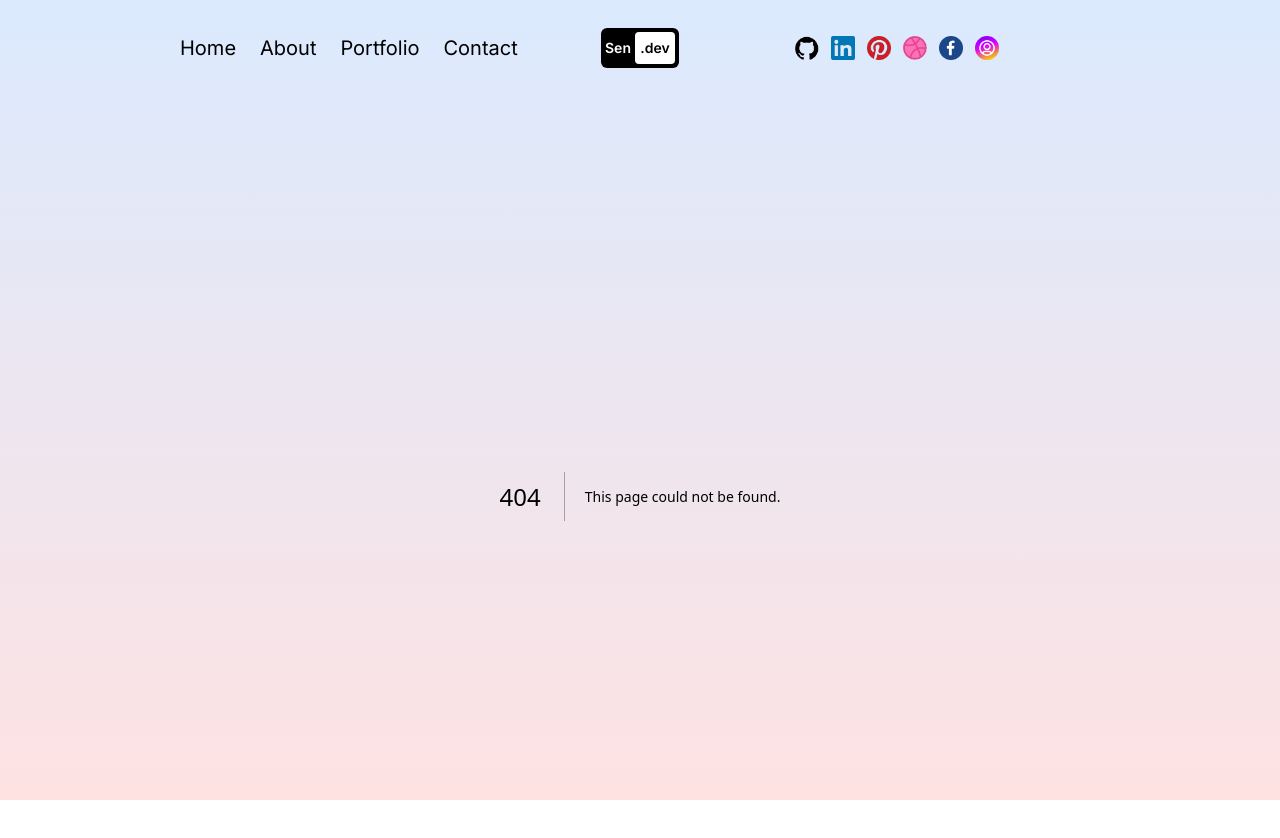
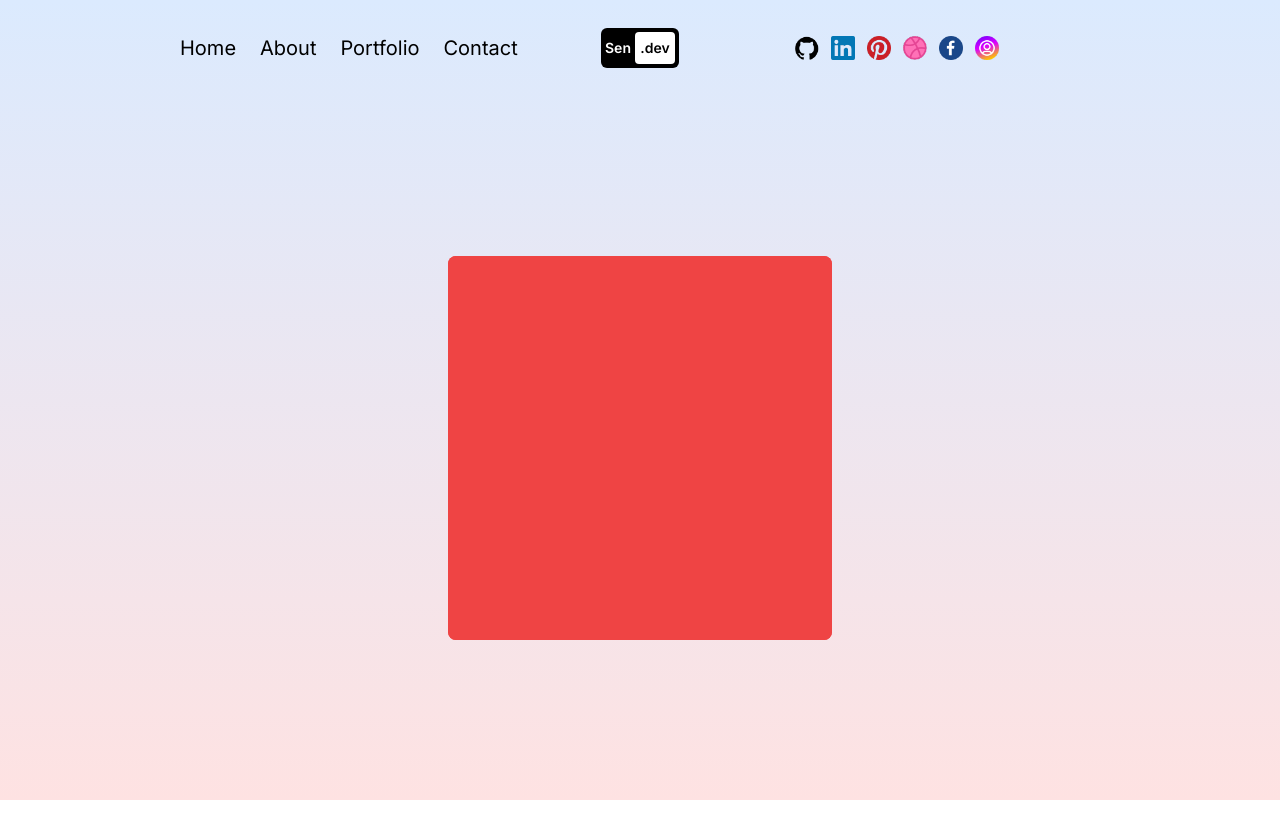
Before and after one commit to Isur-Sen9828/Isur-Sen98, a Next.js app: page /testanimations in a window 1280 px wide. Before the commit this address had no page. Shown: the top 838 px of the page. After the commit the page ends 800 px from the top, so only its background shows below. Built offline with nearby package versions, Linux system fonts and the light colour scheme.

Commit message:
completed side bar animations and effects

```diff
--- /dev/null
+++ b/src/app/testanimations/page.jsx
@@ -0,0 +1,44 @@
+"use client"
+
+import React from 'react'
+import {motion} from 'framer-motion'
+
+const TestPage = () => {
+  const variants = {
+    variant1:{
+      x:+192, opacity:100,
+      transition:{duration:2},
+    }
+  }
+
+
+  return (
+    <div className='flex h-full items-center justify-center'>
+        <motion.div className="w-96 h-96 bg-red-500 rounded-lg "
+        initial={{x:-700, opacity:0}}
+        variants={variants}
+        animate="variant1"
+        ></motion.div>
+        <motion.div className="w-96 h-96 bg-red-500 rounded-lg "
+        initial={{x:+700, opacity:0}}
+        animate={{x:-192, opacity:100}}
+        transition={{duration:2}}
+        ></motion.div>
+    </div>
+  )
+}
+
+export default TestPage;
+
+{/* <div className='flex h-full items-center justify-center'>
+<motion.div className="w-96 h-96 bg-red-500 rounded-lg "
+initial={{x:-700, opacity:0}}
+animate={{x:+192, opacity:100}}
+transition={{duration:2}}
+></motion.div>
+<motion.div className="w-96 h-96 bg-red-500 rounded-lg "
+initial={{x:+700, opacity:0}}
+animate={{x:-192, opacity:100}}
+transition={{duration:2}}
+></motion.div>
+</div> */}
--- a/src/components/navLink.jsx
+++ b/src/components/navLink.jsx
@@ -7,7 +7,7 @@
 
     // eslint-disable-next-line react-hooks/rules-of-hooks
     const pathName = usePathname();
-    console.log(pathName);
+
 
   return (
     <Link className={`rounded p-1 ${pathName === link.url && "bg-black text-white"}`} href={link.url}>{link.title}</Link>
--- a/src/components/navbar.jsx
+++ b/src/components/navbar.jsx
@@ -4,6 +4,7 @@
 import Image from 'next/image';
 import { useState } from 'react';
 import NavLink from './navLink';
+import { motion } from 'framer-motion';
 
 const links = [
   {url:'/',title:"Home"},
@@ -15,6 +16,57 @@
 const Navbar = () => {
 
   const [open, setOpen] = useState(false);
+
+  const topVariants = {
+    closed:{
+      rotate:0,
+    },
+    opened:{
+      rotate:45,
+      backgroundColor:"rgb(255,255,255)"
+    },
+  }
+  const centerVariants = {
+    closed:{
+      opacity:1,
+    },
+    opened:{
+      opacity:0,
+    },
+  }
+  const bottomVariants = {
+    closed:{
+      rotate:0,
+    },
+    opened:{
+      rotate:-45,
+      backgroundColor:"rgb(255,255,255)"
+    },
+  }
+
+  const listVariants = {
+    closed:{
+      x:"100vw"
+    },
+    opened:{
+      x:0,
+      transition:{
+        when:"beforeChildren",
+        staggerChildren:0.2
+      }
+    },
+  }
+
+  const listItemVariants = {
+    closed:{
+      x:-10,
+      opacity:0,
+    },
+    opened:{
+      x:0,
+      opacity:1,
+    }
+  }
 
 
   return (
@@ -57,18 +109,34 @@
         <button className=' w-10 h-8 flex flex-col justify-between z-50 relative'
         onClick={(()=>setOpen(!open))}>
         {/* setOpen((prev) => !prev) also using */}
-          <div className='w-10 h-1 bg-black rounded'></div>
-          <div className='w-10 h-1 bg-black rounded'></div>
-          <div className='w-10 h-1 bg-black rounded'></div>
+          <motion.div
+          variants={topVariants}
+          animate={open?"opened":"closed"}
+          className='w-10 h-1 bg-black rounded origin-left'>
+          </motion.div>
+          <motion.div
+          variants={centerVariants}
+          animate={open?"opened":"closed"}
+          className='w-10 h-1 bg-black rounded'>
+          </motion.div>
+          <motion.div
+          variants={bottomVariants}
+          animate={open?"opened":"closed"}
+          className='w-10 h-1 bg-black rounded origin-left'>
+          </motion.div>
         </button>
         {/* Menu List */}
-        {open?
-        <div className='absolute top-0 left-0 w-screen h-screen bg-black text-white flex flex-col items-center justify-center gap-8 text-4xl'>
+        {open &&
+        <motion.div variants={listVariants}
+        initial="closed" animate="opened"
+        className='absolute top-0 left-0 w-screen h-screen bg-black text-white flex flex-col items-center justify-center gap-8 text-4xl z-40'>
+
         {links.map((link)=>(
-          <Link href={link.url} key={link.title}>{link.title}</Link>
+        <motion.div className='' variants={listItemVariants} key={link.title}>
+          <Link href={link.url}>{link.title}</Link>
+        </motion.div>
         ))}
-        </div>
-        :''}
+        </motion.div>}
       </div>
     </div>
   )
```
